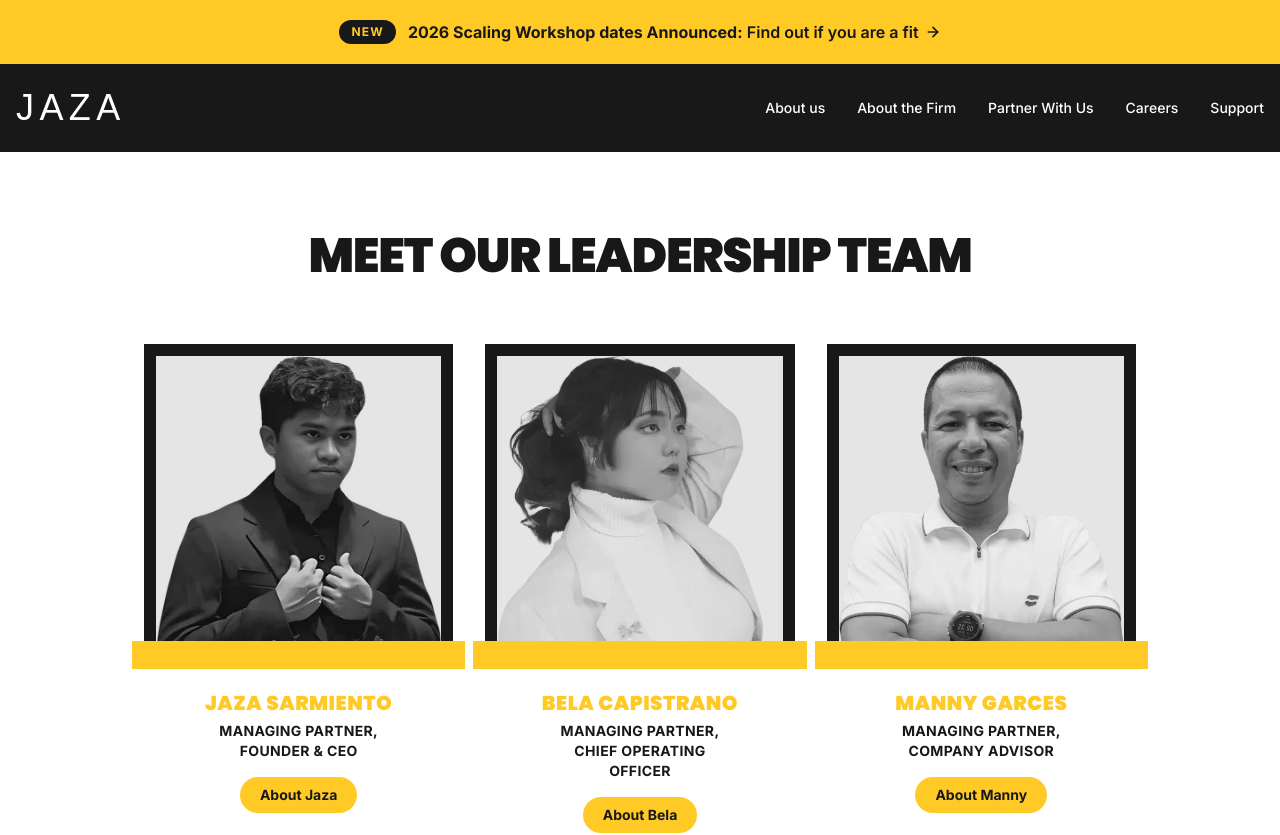
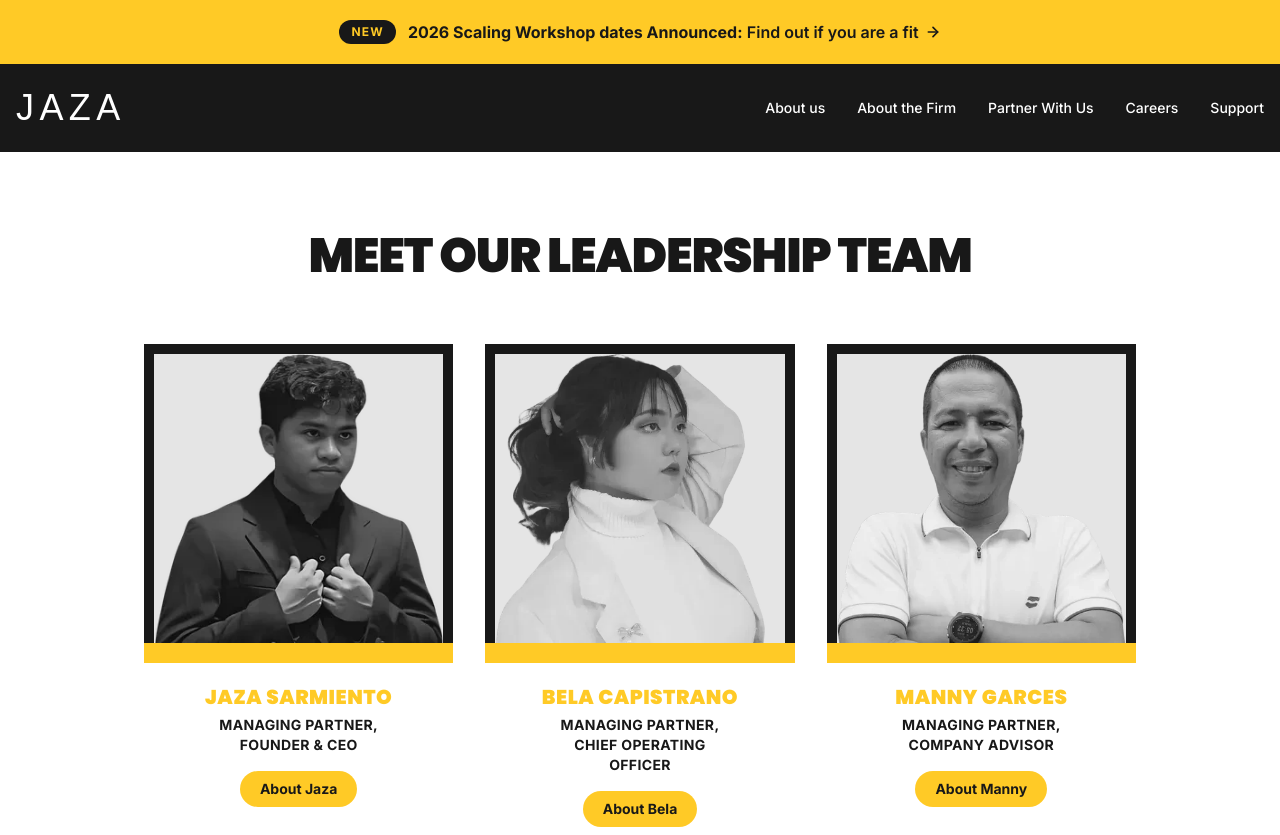
Before and after one commit to JAZA-Group-OS/jaza-media-site, a Next.js app: page /about-the-firm in a window 1280 px wide. Shown: the top 835 px of the page. Built offline with nearby package versions, Linux system fonts and the light colour scheme; a web font is replaced by a local one.

Commit message:
revert: yellow bar back to photo width, drop side peek-out (10px border)

```diff
--- a/components/team-card.tsx
+++ b/components/team-card.tsx
@@ -25,9 +25,8 @@ export function TeamCard({ member }: { member: Member }) {
 
   return (
     <article className="flex flex-col items-center text-center">
-      <div className="relative mb-7 w-full">
       <div
-          className={`relative z-10 w-full border-x-[12px] border-t-[12px] ${borderClass}`}
+        className={`relative z-10 w-full border-x-[10px] border-t-[10px] ${borderClass}`}
       >
         <div className="relative aspect-square w-full overflow-hidden bg-neutral-200">
           {member.image ? (
@@ -43,8 +42,7 @@ export function TeamCard({ member }: { member: Member }) {
           )}
         </div>
       </div>
-        <div className="absolute -inset-x-3 top-full h-7 bg-brand-yellow" aria-hidden />
-      </div>
+      <div className="-mt-2 h-7 w-full bg-brand-yellow" aria-hidden />
 
       <h3 className="mt-5 font-heading text-lg font-black uppercase tracking-wide text-brand-yellow md:text-xl">
         {displayName}
```
Lines whose indentation alone changed are shown as unchanged.
